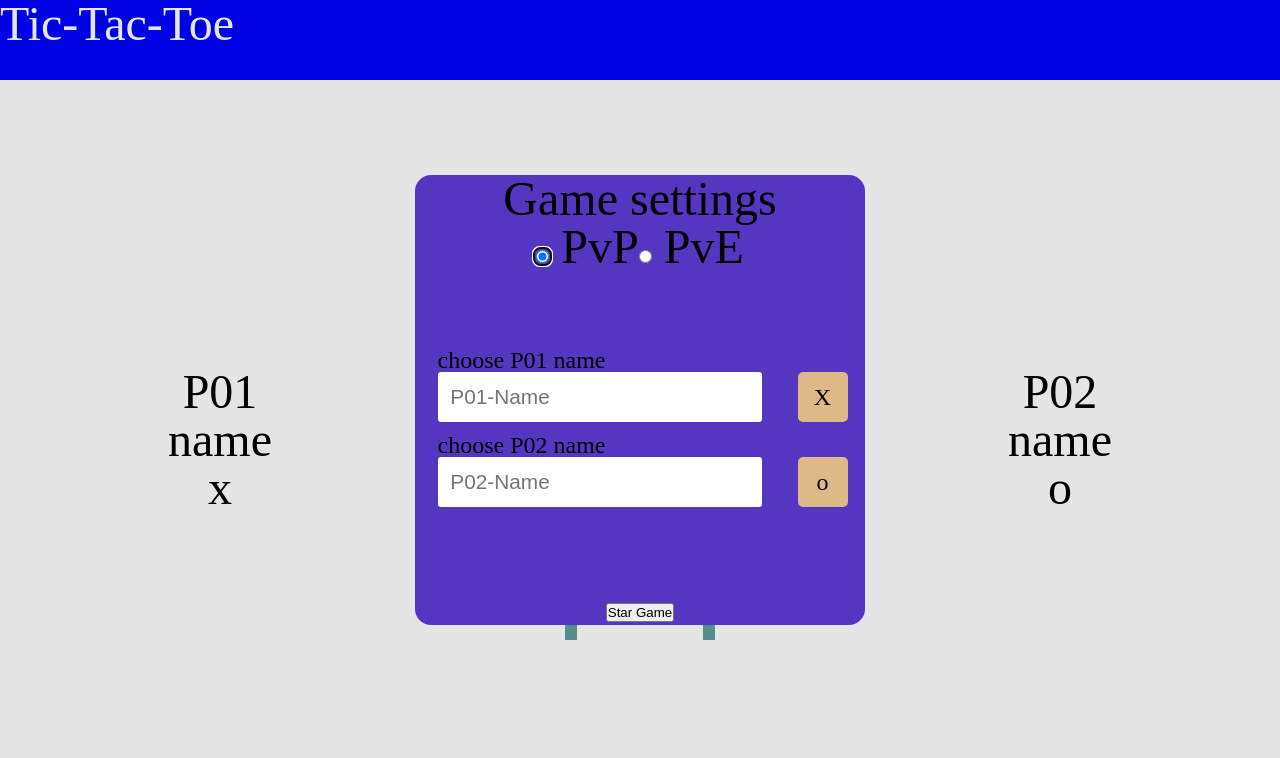
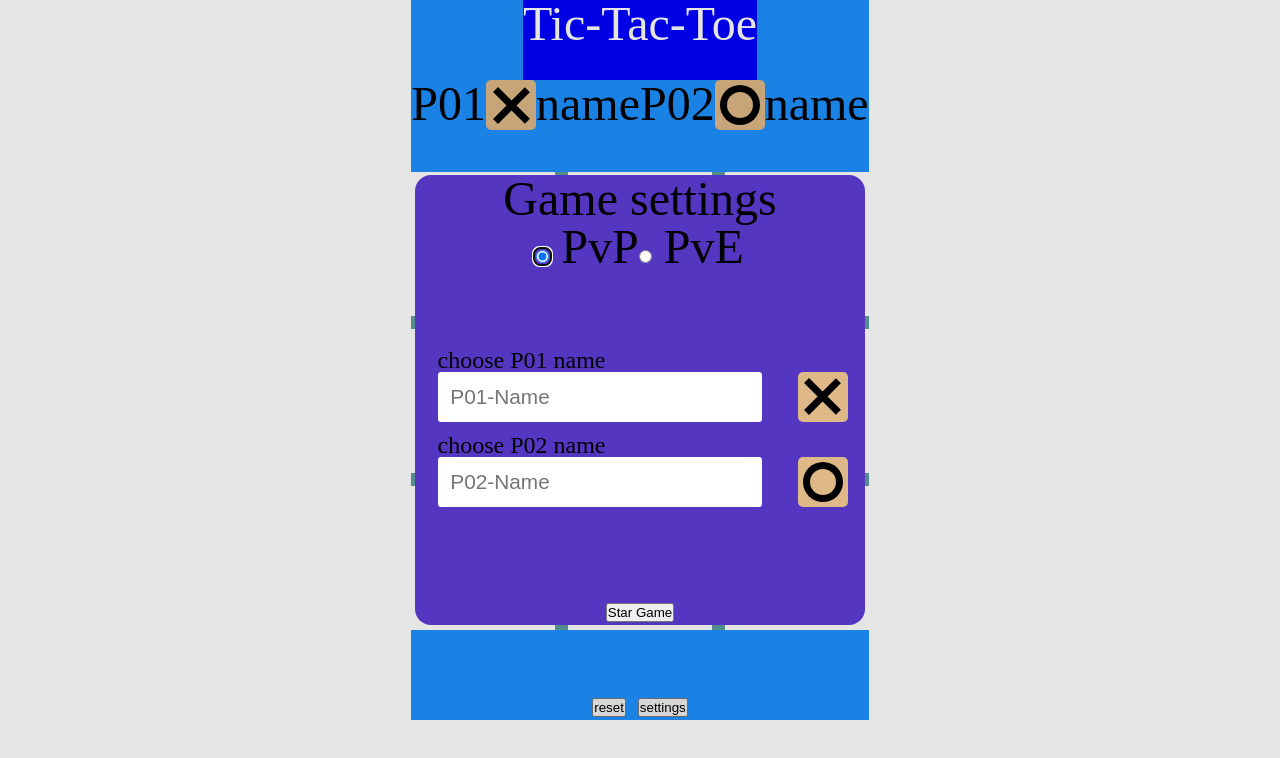
Before and after one commit to eLamine-dev/Tic-Tac-Toe, a website: page index.html in a window 1280 px wide. Drawn offline with Linux system fonts and the light colour scheme; a web font is replaced by a local one.

Commit message:
styling the main page

```diff
--- a/app.js
+++ b/app.js
@@ -133,23 +133,22 @@ const GameBoard = (function () {
 })();
 
 // display controller ==========================================================================================
+
 const displayController = (function () {
    const board = document.getElementById('board');
 
-   // pubsub.subscribe('stateUpdated', updateCell);
+   pubsub.subscribe('stateUpdated', updateCell);
 
-   // function updateCell([state, index]) {
-   //    const cell = document.querySelector(`[data-index="${index}"]`);
-   //    cell.classList.add(state[index]);
-   //    setBoardHoverClass(gameEngin.getCurrentPlayer());
-   // }
+   function updateCell([state, index]) {
+      const cell = document.querySelector(`[data-index="${index}"]`);
+      cell.classList.add(state[index]);
+      setBoardHoverClass(gameEngin.getCurrentPlayer());
+   }
 
    board.addEventListener('click', (event) => {
       if (!event.target.classList.contains('cell')) return;
-      event.target.classList.add(gameEngin.getCurrentPlayer().symbol);
       const cellIndex = event.target.dataset.index;
       pubsub.publish('cellClicked', cellIndex);
-      setBoardHoverClass(gameEngin.getCurrentPlayer());
    });
 
    function setBoardHoverClass(player) {
@@ -158,16 +157,13 @@ const displayController = (function () {
       board.classList.add(player.symbol);
    }
    setBoardHoverClass(gameEngin.getCurrentPlayer());
-})();
-
-// ============================================================================================================
 
    const gameSettings = document.getElementById('settings-modal');
-gameSettings.showModal();
+
    const gameModeBtns = document.querySelectorAll('input[name="game-mode"]');
    const gameLevel = document.getElementById('game-level');
    const player02Name = document.getElementById('player-two');
-
+   gameSettings.showModal();
    gameModeBtns.forEach((btn) => {
       btn.addEventListener('change', (event) => {
          const mode = event.target.value;
@@ -180,3 +176,6 @@ gameModeBtns.forEach((btn) => {
          }
       });
    });
+})();
+
+// ============================================================================================================
--- a/index.html
+++ b/index.html
@@ -14,13 +14,21 @@
       <title>Tic-Tac-Toe</title>
    </head>
    <body>
-      <header id="header">Tic-Tac-Toe</header>
       <div id="game-container">
-         <div class="player-info">
-            <h1>P01</h1>
-            <h6>name</h6>
-            <h6>x</h6>
+         <header id="header">Tic-Tac-Toe</header>
+         <div class="players-info">
+            <div class="player-info">
+               <h1>P01</h1>
+               <div class="player-symbol x"></div>
+               <h6>name</h6>
+            </div>
+            <div class="player-info">
+               <h1>P02</h1>
+               <div class="player-symbol o"></div>
+               <h6>name</h6>
+            </div>
          </div>
+
          <div class="board" id="board">
             <div class="cell" data-index="0"></div>
             <div class="cell" data-index="1"></div>
@@ -32,11 +40,10 @@
             <div class="cell" data-index="7"></div>
             <div class="cell" data-index="8"></div>
          </div>
-         <div class="player-info">
-            <h1>P02</h1>
-            <h6>name</h6>
-            <h6>o</h6>
-         </div>
+         <footer>
+            <button>reset</button>
+            <button>settings</button>
+         </footer>
       </div>
       <dialog id="settings-modal">
          <form id="settings-form">
@@ -73,7 +80,7 @@
                      placeholder="P01-Name"
                   />
                </fieldset>
-               <div class="symbol-choice">X</div>
+               <div class="symbol-choice x"></div>
                <fieldset id="player-two">
                   <label for="player0-name">choose P02 name</label>
                   <input
@@ -84,7 +91,7 @@
                </fieldset>
                <fieldset id="game-level">
                   <label for="game-level">choose AI difficultly</label>
-                  <div id="difficulty-div">
+                  <div id="difficulty-choices">
                      <input
                         type="radio"
                         name="game-level"
@@ -113,7 +120,7 @@
                      <label for="hard">HARD</label>
                   </div>
                </fieldset>
-               <div class="symbol-choice">o</div>
+               <div class="symbol-choice o"></div>
             </div>
             <footer>
                <button type="submit">Star Game</button>
--- a/style.css
+++ b/style.css
@@ -21,14 +21,17 @@ body {
 #game-container {
    height: 90vh;
    display: flex;
-   justify-content: space-between;
+   flex-direction: column;
+   justify-content: start;
    align-items: center;
+   margin: auto;
+   background-color: #1e90ff;
 }
 
 #board {
    margin: auto;
    background-color: cadetblue;
-   height: 50vh;
+   width: 100%;
    aspect-ratio: 1;
    display: grid;
    grid-template-columns: repeat(3, 1fr);
@@ -37,8 +40,23 @@ body {
 }
 
 .player-info {
-   flex: 1;
-   text-align: center;
+   display: flex;
+}
+
+.players-info {
+   display: flex;
+}
+
+.player-symbol {
+   height: 50px;
+   width: 50px;
+   background-color: burlywood;
+   justify-self: end;
+   display: flex;
+   justify-content: center;
+   align-items: center;
+   border-radius: 5px;
+   position: relative;
 }
 
 .cell {
@@ -57,7 +75,13 @@ body {
 
 .cell.x::before,
 .cell.x::after,
-.cell.o::before {
+.cell.o::before,
+.symbol-choice.x::before,
+.symbol-choice.x::after,
+.player-symbol.x::before,
+.player-symbol.x::after,
+.symbol-choice.o::before,
+.player-symbol.o::before {
    background-color: black;
 }
 
@@ -70,7 +94,11 @@ body {
 .cell.x::before,
 .cell.x::after,
 .board.x .cell:not(.x):not(.o):hover::before,
-.board.x .cell:not(.x):not(.o):hover::after {
+.board.x .cell:not(.x):not(.o):hover::after,
+.symbol-choice.x::before,
+.symbol-choice.x::after,
+.player-symbol.x::before,
+.player-symbol.x::after {
    content: '';
    position: absolute;
    width: calc(90% * 0.15);
@@ -78,35 +106,47 @@ body {
 }
 
 .cell.x::before,
-.board.x .cell:not(.x):not(.o):hover::before {
+.board.x .cell:not(.x):not(.o):hover::before,
+.symbol-choice.x::before,
+.player-symbol.x::before {
    transform: rotate(45deg);
 }
 
 .cell.x::after,
-.board.x .cell:not(.x):not(.o):hover::after {
+.board.x .cell:not(.x):not(.o):hover::after,
+.symbol-choice.x::after,
+.player-symbol.x::after {
    transform: rotate(-45deg);
 }
 
 .cell.o::before,
 .cell.o::after,
 .board.o .cell:not(.x):not(.o):hover::before,
-.board.o .cell:not(.x):not(.o):hover::after {
+.board.o .cell:not(.x):not(.o):hover::after,
+.symbol-choice.o::before,
+.symbol-choice.o::after,
+.player-symbol.o::before,
+.player-symbol.o::after {
    content: '';
    position: absolute;
    border-radius: 50%;
 }
 
 .cell.o::before,
-.board.o .cell:not(.x):not(.o):hover::before {
+.board.o .cell:not(.x):not(.o):hover::before,
+.symbol-choice.o::before,
+.player-symbol.o::before {
    width: 80%;
    height: 80%;
 }
 
 .cell.o::after,
-.board.o .cell:not(.x):not(.o):hover::after {
-   width: calc(80% * 0.7);
-   height: calc(80% * 0.7);
-   background-color: white;
+.board.o .cell:not(.x):not(.o):hover::after,
+.symbol-choice.o::after,
+.player-symbol.o::after {
+   width: calc(80% * 0.65);
+   height: calc(80% * 0.65);
+   background-color: inherit;
 }
 
 #settings-modal {
@@ -190,13 +230,14 @@ body {
    justify-content: center;
    align-items: center;
    border-radius: 5px;
+   position: relative;
 }
 
 #game-mode {
    display: flex;
 }
 
-#difficulty-div {
+#difficulty-choices {
    display: flex;
    justify-content: space-between;
 
@@ -209,12 +250,12 @@ body {
    box-shadow: inset 0.5px 0.5px 2px 0 rgba(0, 0, 0, 0.15);
 }
 
-#difficulty-div input[type='radio'] {
+#difficulty-choices input[type='radio'] {
    appearance: none;
    display: none;
 }
 
-#difficulty-div label {
+#difficulty-choices label {
    font-family: 'Open Sans', sans-serif;
    font-size: 20px;
    display: flex;
@@ -229,9 +270,10 @@ body {
    transition: linear 0.3s;
    color: #6e6e6edd;
    border: red solid 2px;
+   cursor: pointer;
 }
 
-#difficulty-div input[type='radio']:checked + label {
+#difficulty-choices input[type='radio']:checked + label {
    background-color: #1e90ff;
    color: #f1f3f5;
    font-weight: 900;
```
Lines whose indentation alone changed are shown as unchanged.
